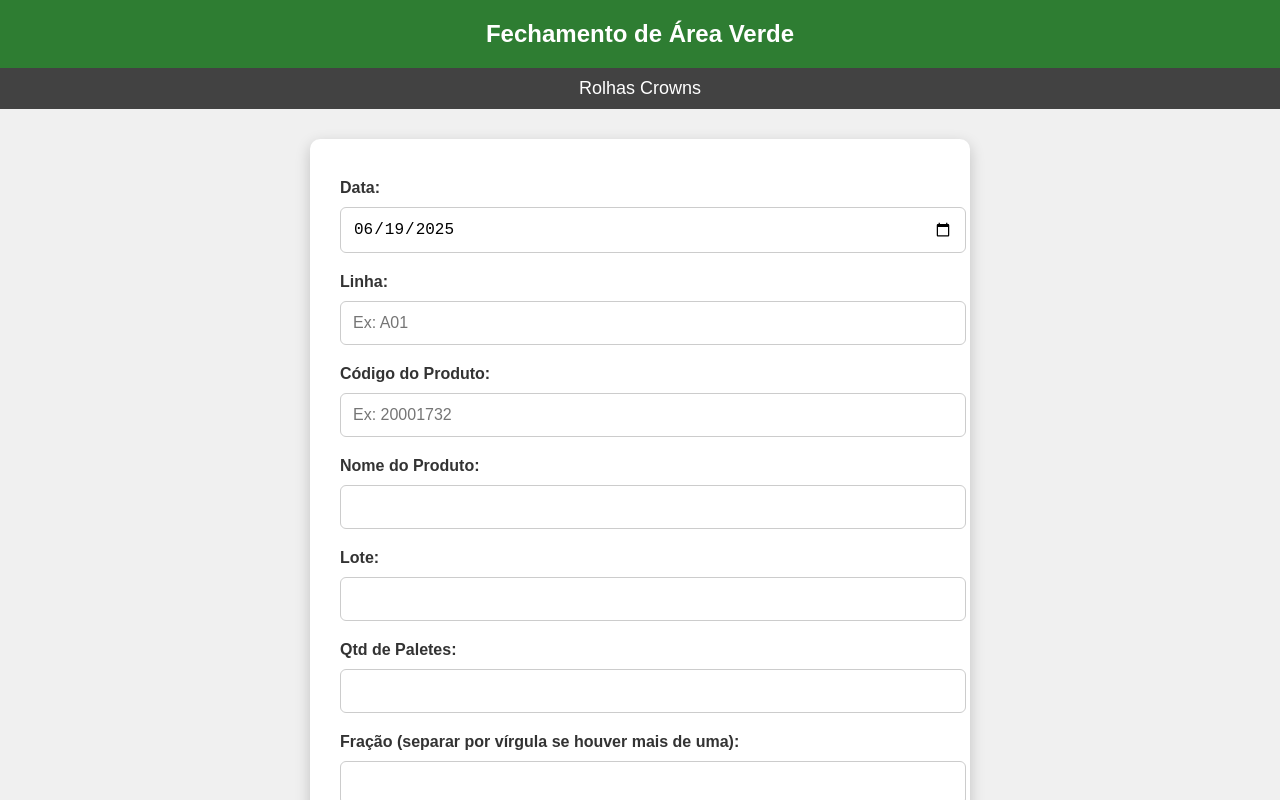
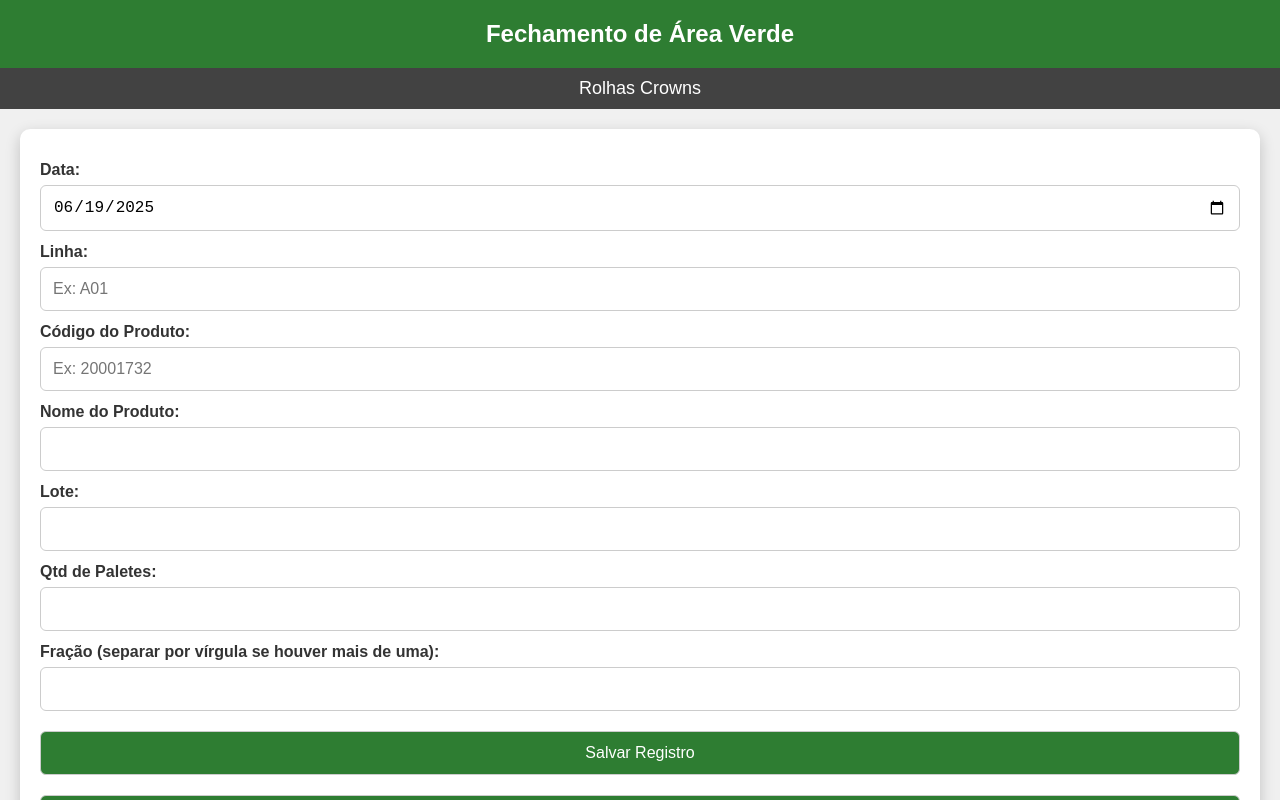
Before and after one commit to vcemanuel/AreaVerde, a plain HTML site: page areaverde.html in a window 1280 px wide. Shown: the top 800 px of the page. Drawn offline with Linux system fonts and the light colour scheme.

Commit message:
Add files via upload

```diff
--- a/areaverde.html
+++ b/areaverde.html
@@ -2,6 +2,7 @@
 <html lang="pt-BR">
 <head>
   <meta charset="UTF-8">
+  <meta name="viewport" content="width=device-width, initial-scale=1.0">
   <title>Registro de Produto</title>
   <style>
     body {
@@ -27,33 +28,39 @@
     }
     .container {
       background: white;
-      padding: 30px;
-      max-width: 600px;
-      margin: 30px auto;
+      padding: 20px;
+      margin: 20px;
       border-radius: 10px;
       box-shadow: 0 5px 15px rgba(0, 0, 0, 0.2);
+    }
+    label {
+      font-weight: bold;
+      display: block;
+      margin-top: 12px;
     }
     input, button {
       width: 100%;
       padding: 12px;
-      margin: 10px 0;
+      margin-top: 6px;
       font-size: 16px;
       border: 1px solid #ccc;
       border-radius: 6px;
-    }
-    label {
-      font-weight: bold;
-      display: block;
-      margin-top: 10px;
+      box-sizing: border-box;
     }
     button {
       background-color: #2e7d32;
       color: white;
       cursor: pointer;
-      transition: background-color 0.3s;
+      margin-top: 20px;
     }
     button:hover {
       background-color: #1b5e20;
+    }
+    @media (max-width: 600px) {
+      .container {
+        margin: 10px;
+        padding: 15px;
+      }
     }
   </style>
 </head>
@@ -119,7 +126,7 @@
       "20005667": "CERVEJARIA AMBEV PO 0,19",
       "20005668": "COLORADO TO 0,19",
       "20005669": "GA 290ML PO 0,19",
-      "20005670": "GOOSE ISL TO  0,19",
+      "20005670": "GOOSE ISL TO 0,19",
       "20005671": "MAGNIFICA WBA PO 0,19",
       "20005672": "NOSSA PERN WBA PO 0,19",
       "20005673": "PATAGONIA TO 0,19",
```
